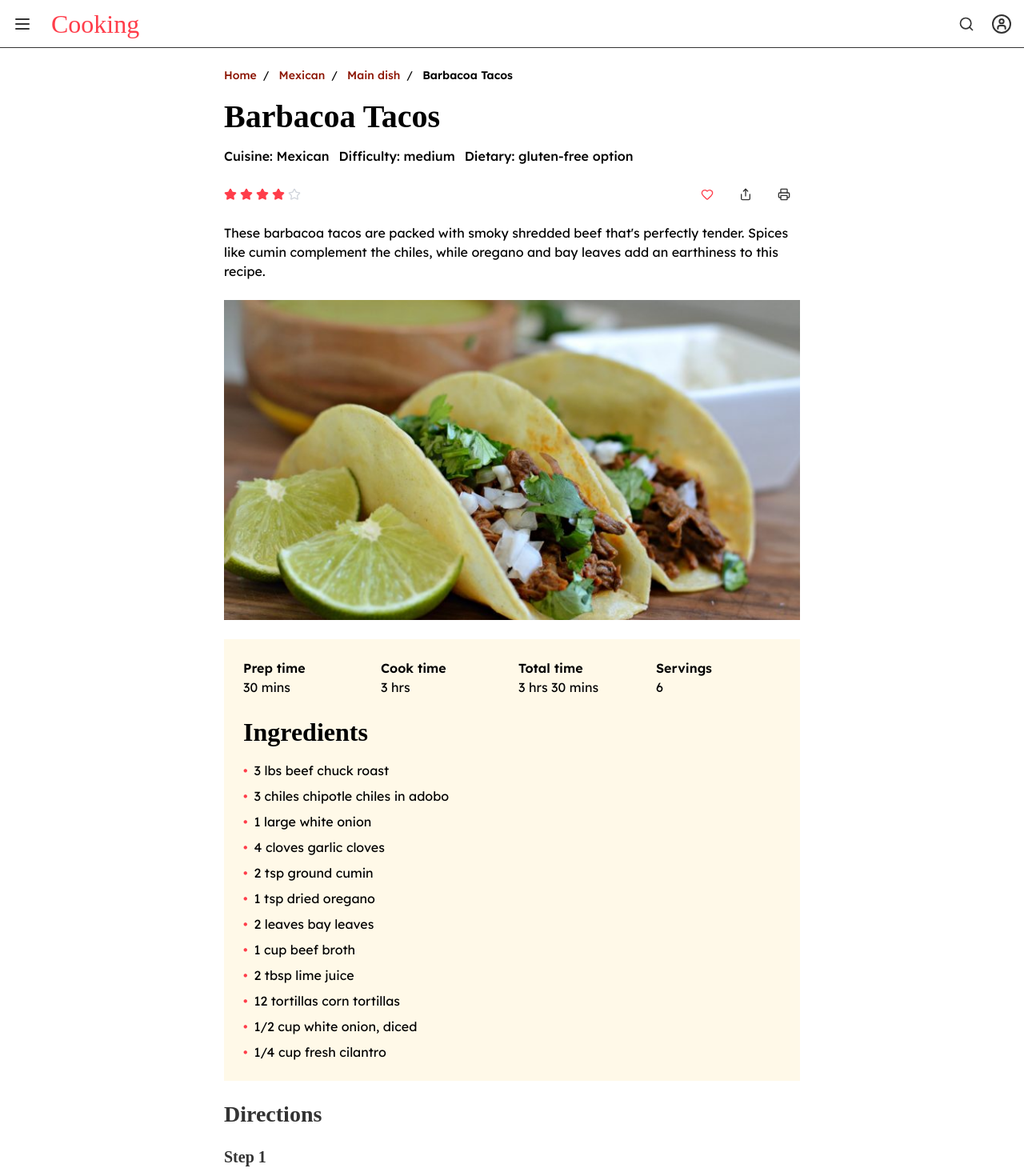
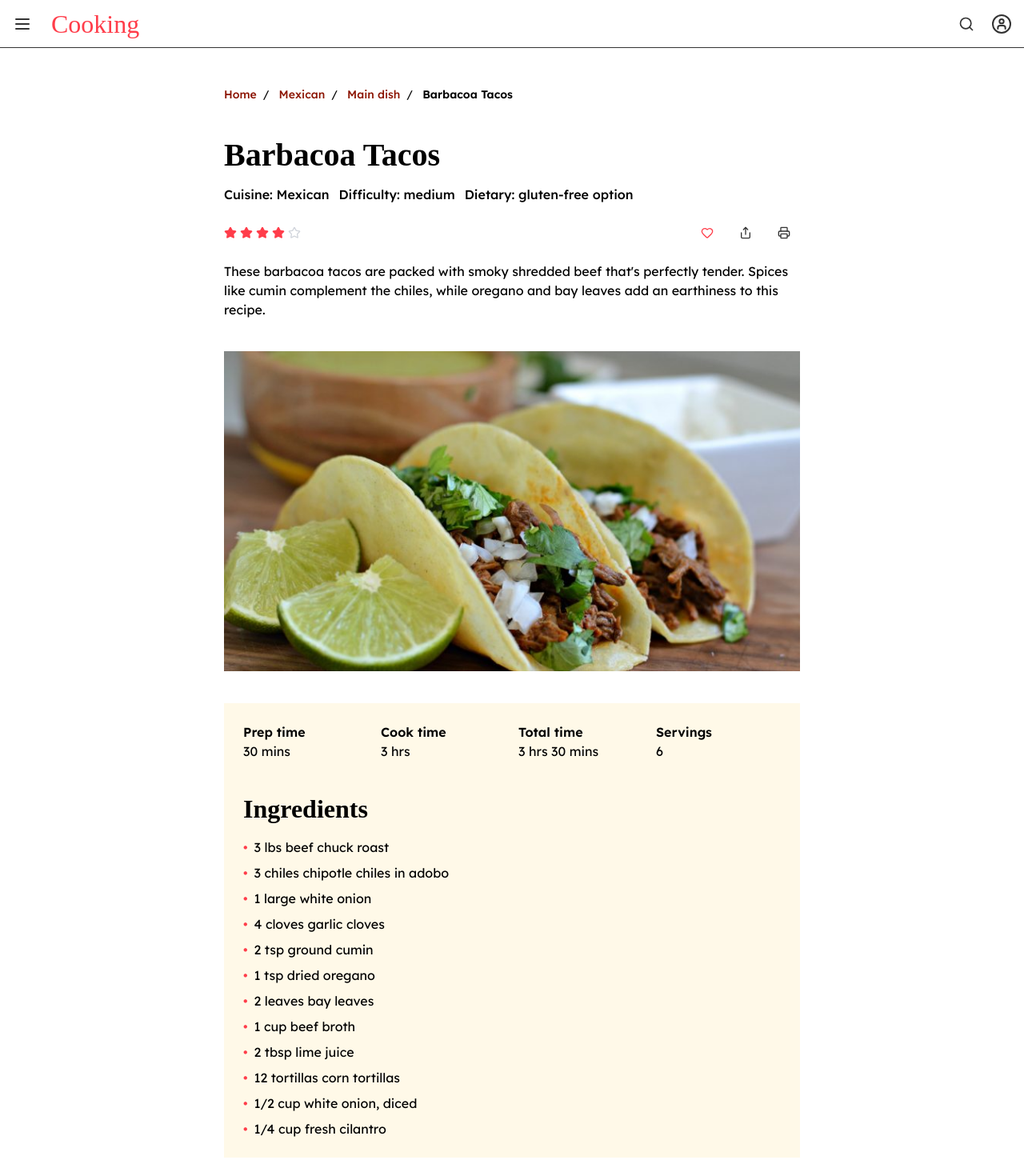
Before and after one commit to RollWithThePunches/recipes, a Next.js app: page /recipe/barbacoa-tacos in a window 1280 px wide. Shown: the top 1470 px of the page at 80% size. Built offline with nearby package versions, Linux system fonts and the light colour scheme; a web font is replaced by a local one.

Commit message:
Fix padding

```diff
--- a/src/app/category/[cuisine]/[mealType]/page.tsx
+++ b/src/app/category/[cuisine]/[mealType]/page.tsx
@@ -51,7 +51,7 @@ export default async function SubcategoryPage({ params }: SubcategoryPageProps)
       {/* Main Content */}
       <div className="w-full">
         {/* Page Container */}
-        <div className="w-full max-w-[1024px] mx-auto px-4 sm:px-6 lg:px-0 py-12">
+        <div className="w-full max-w-[1024px] mx-auto" style={{ paddingLeft: 'var(--spacing-md)', paddingRight: 'var(--spacing-md)', paddingTop: 'var(--spacing-4xl)', paddingBottom: 'var(--spacing-3xl)', display: 'flex', flexDirection: 'column', gap: 'var(--spacing-4xl)' }}>
           <div className="flex flex-col gap-12">
 
             {/* Page Title Container */}
@@ -105,7 +105,7 @@ export default async function SubcategoryPage({ params }: SubcategoryPageProps)
                   </div>
                 </Suspense>
               ) : (
-                <div className="text-center py-12">
+                <div className="text-center" style={{ paddingTop: 'var(--spacing-3xl)', paddingBottom: 'var(--spacing-3xl)' }}>
                   <p className="text-[var(--color-text-body)] text-lg mb-4">
                     No recipes found for {subcategoryData.name.toLowerCase()} in {categoryData.name.toLowerCase()} cuisine.
                   </p>
--- a/src/app/category/[cuisine]/page.tsx
+++ b/src/app/category/[cuisine]/page.tsx
@@ -87,11 +87,12 @@ interface CategoryNavigationProps {
 function CategoryNavigation({ title, mealTypes, currentType }: CategoryNavigationProps) {
   return (
     <div
-      className="w-full bg-[var(--color-background-yellow)] py-6"
+      className="w-full bg-[var(--color-background-yellow)]"
+      style={{ paddingTop: 'var(--spacing-lg)', paddingBottom: 'var(--spacing-lg)' }}
       role="navigation"
       aria-label="Category meal types"
     >
-      <div className="w-full max-w-[1024px] mx-auto px-4 sm:px-6 lg:px-0">
+      <div className="w-full max-w-[1024px] mx-auto" style={{ paddingLeft: 'var(--spacing-md)', paddingRight: 'var(--spacing-md)', paddingTop: 'var(--spacing-3xl)', paddingBottom: 'var(--spacing-3xl)' }}>
         <div className="flex flex-col gap-6 items-center">
           <h2
             className="text-center text-[var(--color-text-heading)]"
@@ -167,7 +168,7 @@ export default async function CategoryPage({ params, searchParams }: CategoryPag
       {/* Main Content */}
       <div className="w-full">
         {/* Page Container */}
-        <div className="w-full max-w-[1024px] mx-auto px-4 sm:px-6 lg:px-0 py-12">
+        <div className="w-full max-w-[1024px] mx-auto" style={{ paddingLeft: 'var(--spacing-md)', paddingRight: 'var(--spacing-md)', paddingTop: 'var(--spacing-3xl)', paddingBottom: 'var(--spacing-3xl)', display: 'flex', flexDirection: 'column', gap: 'var(--spacing-4xl)' }}>
           <div className="flex flex-col gap-12">
 
             {/* Breadcrumb Navigation */}
--- a/src/app/page.tsx
+++ b/src/app/page.tsx
@@ -12,9 +12,9 @@ export default function HomePage() {
   return (
     <div className="bg-white">
       {/* Main Content */}
-      <div className="w-full">
+      <div className="w-full" style={{ display: 'flex', flexDirection: 'column', gap: 'var(--spacing-4xl)' }}>
         {/* Hero Section */}
-        <section aria-labelledby="hero-heading">
+        <section aria-labelledby="hero-heading" style={{ paddingTop: 'var(--spacing-4xl)' }}>
           <HeroSection
             hero={content.homepage.hero}
             summerRecipes={content.homepage.sections.summerRecipes}
@@ -24,8 +24,8 @@ export default function HomePage() {
         {/* Popular Now Section with yellow background */}
         <section
           aria-labelledby="popular-heading"
-          className="py-8"
-          style={{ backgroundColor: 'var(--color-background-yellow)' }}
+          className=""
+          style={{ backgroundColor: 'var(--color-background-yellow)', paddingTop: 'var(--spacing-xl)', paddingBottom: 'var(--spacing-xl)' }}
         >
           <div className="w-full max-w-[1024px] mx-auto px-4 sm:px-6 lg:px-0">
             <div className="flex flex-col gap-6">
@@ -51,7 +51,7 @@ export default function HomePage() {
         </section>
 
         {/* Featured Recipe Sections */}
-        <section aria-labelledby="featured-heading" className="py-10 px-4 sm:px-6 lg:px-0">
+        <section aria-labelledby="featured-heading" className="" style={{ paddingBottom: 'var(--spacing-2xl)', paddingLeft: 'var(--spacing-md)', paddingRight: 'var(--spacing-md)' }}>
           <div className="max-w-[1024px] mx-auto space-y-10">
             {/* First featured recipe (left image) */}
             <FeaturedRecipeSection
--- a/src/app/recipe/[slug]/RecipeClientPage.tsx
+++ b/src/app/recipe/[slug]/RecipeClientPage.tsx
@@ -106,14 +106,14 @@ export default function RecipeClientPage({ recipeData, breadcrumbItems }: Recipe
   };
 
   return (
-    <div ref={pageRef} className="max-w-3xl mx-auto p-[var(--spacing-lg)] md:p-[var(--spacing-xl)]">
+    <div ref={pageRef} className="max-w-3xl mx-auto p-[var(--spacing-lg)] md:p-[var(--spacing-xl)]" style={{ display: 'flex', flexDirection: 'column', gap: 'var(--spacing-3xl)', paddingTop: 'var(--spacing-4xl)' }}>
       {/* Breadcrumb */}
-      <div className="mb-[var(--spacing-lg)]">
+      <div>
         <Breadcrumb items={breadcrumbItems} showHomeIcon={false} />
       </div>
 
       {/* Recipe Header */}
-      <div className="mb-[var(--spacing-xl)]">
+      <div>
         <h1 className="text-[var(--font-size-4xl)] font-bold text-[var(--color-text-heading)] mb-[var(--spacing-md)] font-[var(--font-family-heading)]">
           {recipeData.title}
         </h1>
@@ -175,13 +175,13 @@ export default function RecipeClientPage({ recipeData, breadcrumbItems }: Recipe
         </div>
 
         {/* Description */}
-        <p className="text-[var(--color-text-body)] text-[var(--font-size-base)] leading-[var(--line-height-normal)] font-[var(--font-family-body)] mb-[var(--spacing-xl)]">
+        <p className="text-[var(--color-text-body)] text-[var(--font-size-base)] leading-[var(--line-height-normal)] font-[var(--font-family-body)]">
           {recipeData.description}
         </p>
       </div>
 
       {/* Recipe Image */}
-      <div className="mb-[var(--spacing-xl)]">
+      <div>
         <div className="relative w-full h-[400px] overflow-hidden">
           <Image
             src={recipeData.image}
@@ -195,8 +195,8 @@ export default function RecipeClientPage({ recipeData, breadcrumbItems }: Recipe
 
       {/* Recipe Stats and Ingredients */}
       <div
-        className="mb-[var(--spacing-xl)] p-[var(--spacing-xl)] gap-[var(--spacing-xl)] flex flex-col"
-        style={{ backgroundColor: '#fff9e8' }}
+        className="p-[var(--spacing-xl)] flex flex-col"
+        style={{ backgroundColor: '#fff9e8', gap: 'var(--spacing-3xl)' }}
       >
         {/* Recipe Stats */}
         <RecipeStats
@@ -220,7 +220,7 @@ export default function RecipeClientPage({ recipeData, breadcrumbItems }: Recipe
       {/* Directions */}
       <RecipeDirections
         steps={recipeData.directions}
-        className="mb-[var(--spacing-xl)]"
+        className=""
       />
 
       {/* Footer Actions */}
--- a/src/components/patterns/HeroSection.tsx
+++ b/src/components/patterns/HeroSection.tsx
@@ -8,7 +8,7 @@ interface HeroSectionProps {
 
 export default function HeroSection({ hero, summerRecipes }: HeroSectionProps) {
   return (
-    <div className="py-12 px-4 sm:px-6 lg:px-0">
+    <div className="px-4sm:px-6 lg:px-0">
       <div className="flex flex-col gap-10 items-center w-full max-w-[1024px] mx-auto">
         {/* Main hero content */}
         <div className="flex flex-col md:flex-row gap-6 items-start w-full">
```
